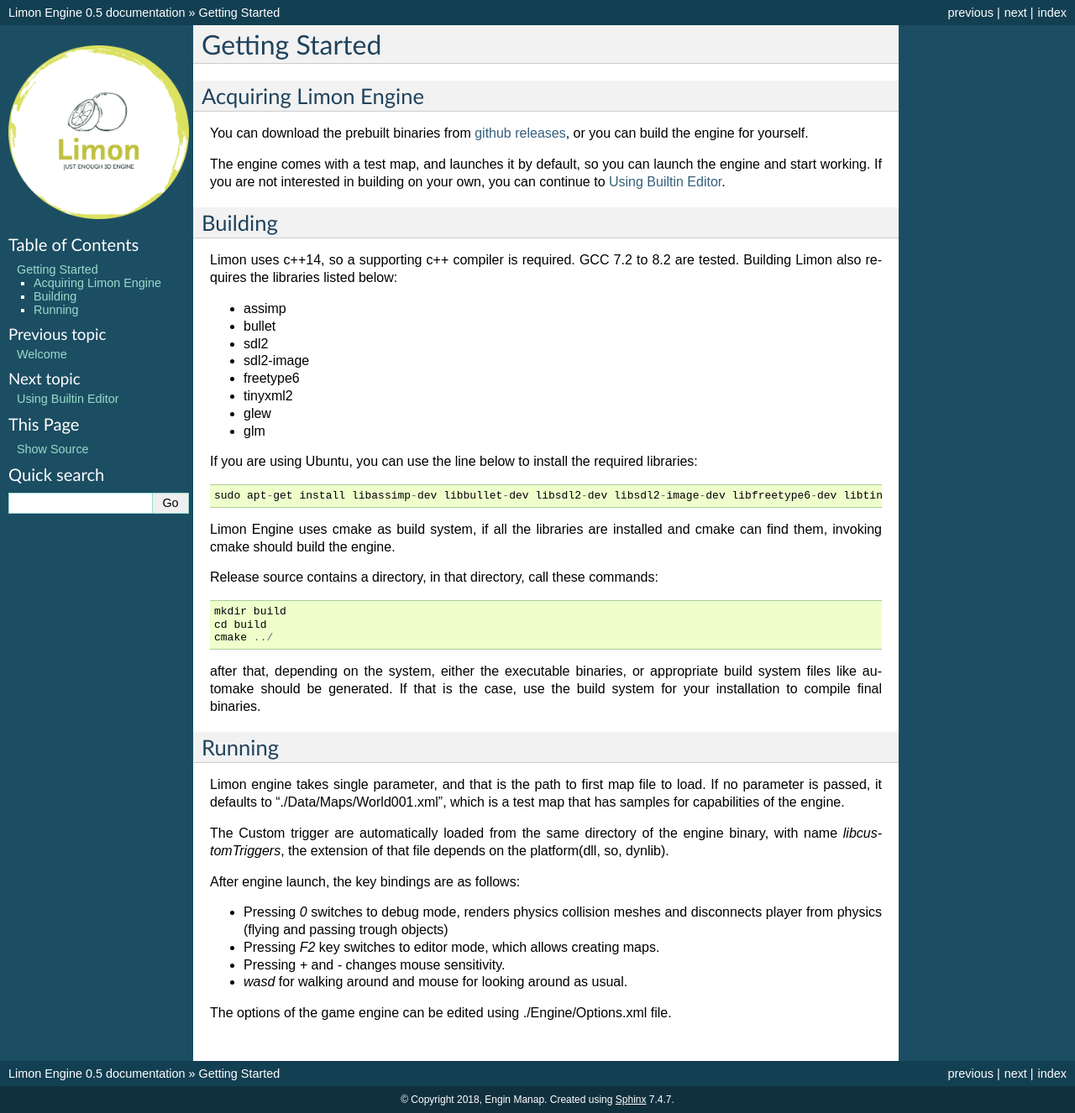
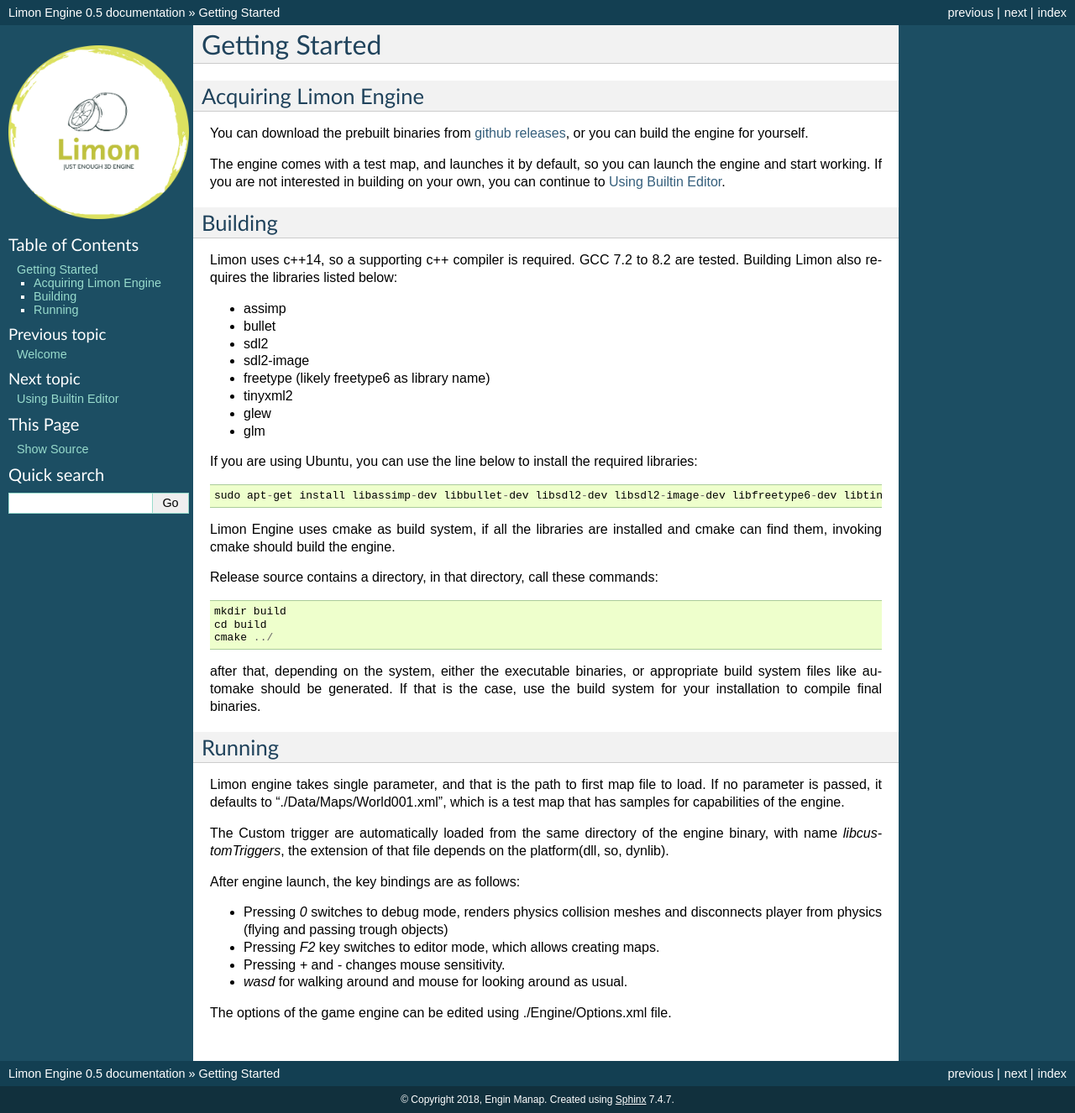
Before and after one commit to enginmanap/limonEngine-docs, a Sphinx documentation site: the page built from docs/GettingStarted.rst, in a window 1280 px wide. Shown: the whole page at 84% size. Built offline with Sphinx 7.4.7, drawn with Linux system fonts in a browser that asks for light colours; pages that are not in the unit, such as notebooks, are missing from menus.

Commit message:
Fix for issue 17

```diff
--- a/docs/GettingStarted.rst
+++ b/docs/GettingStarted.rst
@@ -18,7 +18,7 @@
 * bullet
 * sdl2
 * sdl2-image
-* freetype6
+* freetype (likely freetype6 as library name)
 * tinyxml2
 * glew
 * glm
```
